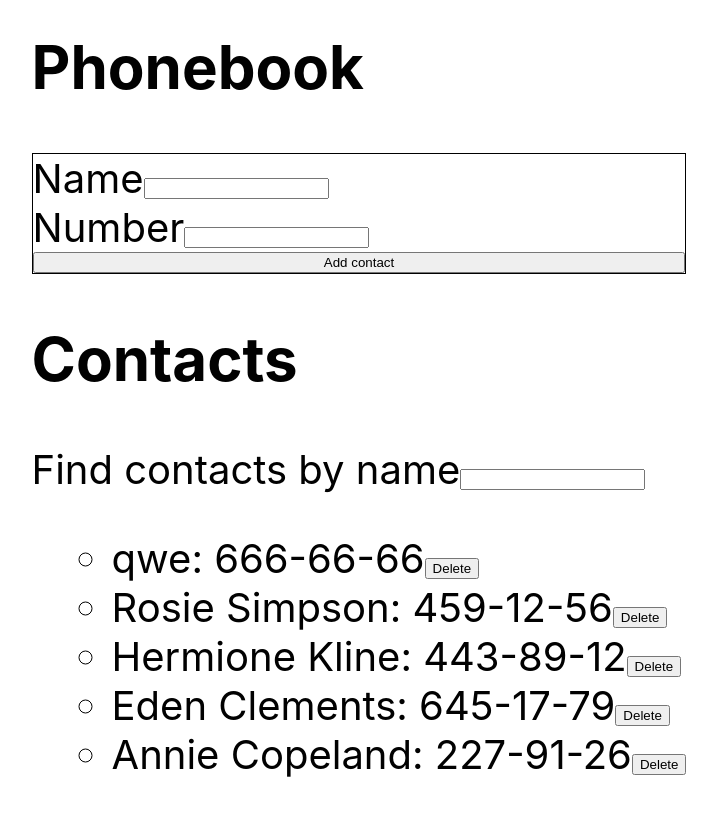
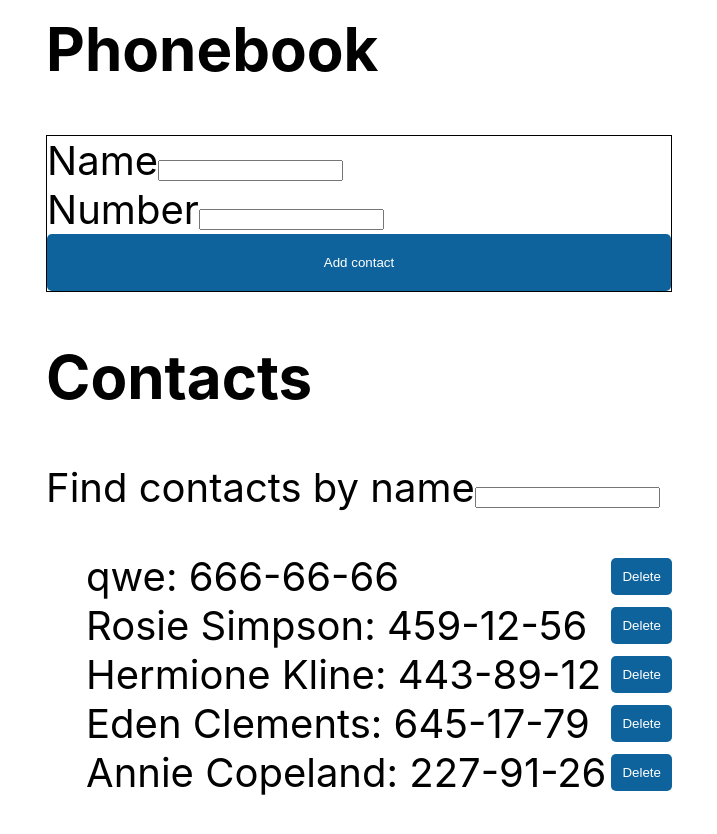
Before and after one commit to stas-yushkov/goit-react-hw-02-phonebook, a React (Create React App) app: page / in a window 1280 px wide. Shown: the top 834 px of the page, without its empty margins (281-998 px from the left). Built offline with nearby package versions, Linux system fonts and the light colour scheme.

Commit message:
add button, some styles

```diff
--- a/src/components/App.jsx
+++ b/src/components/App.jsx
@@ -40,17 +40,20 @@ export class App extends PureComponent {
     }));
   };
 
-  render() {
+  filteredContacts = () => {
     const { contacts, filter } = this.state;
-    const { onSubmit, handleFilterChange, handleDelete } = this;
 
-    const filteredContacts = () => {
     if (filter) {
       return contacts.filter(contact => contact.name.includes(filter));
     }
 
     return contacts;
   };
+
+  render() {
+    const { contacts } = this.state;
+    const { onSubmit, handleFilterChange, handleDelete, filteredContacts } =
+      this;
 
     return (
       <div
--- a/src/components/ContactForm/ContactForm.jsx
+++ b/src/components/ContactForm/ContactForm.jsx
@@ -1,5 +1,7 @@
 import { PureComponent } from 'react';
 import { nanoid } from 'nanoid';
+
+import { StyledButton } from 'components/StyledComponents';
 
 import { StyledForm } from './StyledComponents';
 
@@ -70,7 +72,7 @@ export class ContactForm extends PureComponent {
             onChange={this.handleInputChange}
           />
         </label>
-        <button type="submit">Add contact</button>
+        <StyledButton type="submit">Add contact</StyledButton>
       </StyledForm>
     );
   }
--- a/src/components/ContactList/ContactList.jsx
+++ b/src/components/ContactList/ContactList.jsx
@@ -1,18 +1,18 @@
-import { StyledList } from './StyledComponents';
+import { StyledButton } from 'components/StyledComponents';
+
+import { StyledList, ListItem, ItemText } from './StyledComponents';
 
 export const ContactList = ({ listOfContacts, onDelete }) => {
   return (
     <StyledList>
-      <ul>
-        {listOfContacts.map(({ id, name, number }) => (
-          <li key={id}>
-            {`${name}: ${number}`}
-            <button onClick={() => onDelete(id)} type="button">
-              Delete
-            </button>
-          </li>
-        ))}
-      </ul>
+      {listOfContacts.map(({ id, name, number }) => (
+        <ListItem key={id}>
+          <ItemText>{`${name}: ${number}`}</ItemText>
+          <StyledButton onClick={() => onDelete(id)} type="button">
+            Delete
+          </StyledButton>
+        </ListItem>
+      ))}
     </StyledList>
   );
 };
--- a/src/components/ContactList/StyledComponents.jsx
+++ b/src/components/ContactList/StyledComponents.jsx
@@ -3,3 +3,16 @@ import styled from 'styled-components';
 export const StyledList = styled.ul`
   //
 `;
+
+export const ListItem = styled.li`
+  display: flex;
+  align-items: center;
+  justify-content: space-between;
+`;
+
+export const ItemText = styled.span`
+  /* display: flex;
+  align-items: center;
+  justify-content: space-between; */
+  margin-right: 5px;
+`;
--- /dev/null
+++ b/src/components/StyledComponents/index.js
@@ -0,0 +1,23 @@
+import styled from "styled-components";
+
+import { colors } from "constants/colors";
+
+export const StyledButton = styled.button`
+  display: flex;
+  align-items: center;
+  justify-content: center;
+  padding: ${props => props.type === 'button' ? '10px' : '20px'};
+  background-color: ${colors.buttonBg};
+  color: ${colors.button};
+  border: 1px solid ${colors.buttonBorder};
+  border-radius: 5px;
+
+  &:hover,
+  &:focus {
+    background-color: ${colors.buttonBghoverFocus};
+    outline: none;
+  }
+  &:active {
+    background-color: ${colors.buttonBgPressed};
+  }
+`
--- /dev/null
+++ b/src/constants/colors.js
@@ -0,0 +1,7 @@
+export const colors = {
+  buttonBg: '#0e639c',
+  buttonBghoverFocus: '#1073b6',
+  buttonBgPressed: '#0c5586',
+  buttonBorder: 'transparent',
+  button: '#ffffff',
+}
```
Lines whose indentation alone changed are shown as unchanged.
